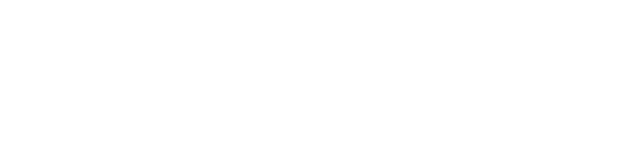
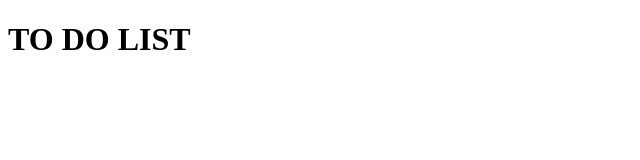
Before and after one commit to dts-kominfo-rea4b/challenge-dom-nawawi27, a website: page index.html in a window 1280 px wide. Shown: the whole page, without its empty margins (0-640 px from the left). Drawn offline with Linux system fonts and the light colour scheme.

Commit message:
menambahkan judul to do list di body

```diff
--- a/index.html
+++ b/index.html
@@ -10,6 +10,13 @@
     <div id="app">
       <!-- TODO: Buatlah sebuah header dengan id todo-title -->
       <!-- TODO: Buatlah sebuah subtitle dengan id todo-subtitle -->
+      <header>
+        <div id="todo-title">
+          <h1>TO DO LIST</h1>
+
+        </div>
+
+      </header>
 
       <!-- Section: input -->
       <!-- TODO: Buatlah sebuah input bertipe text dengan id todo-input -->
```
